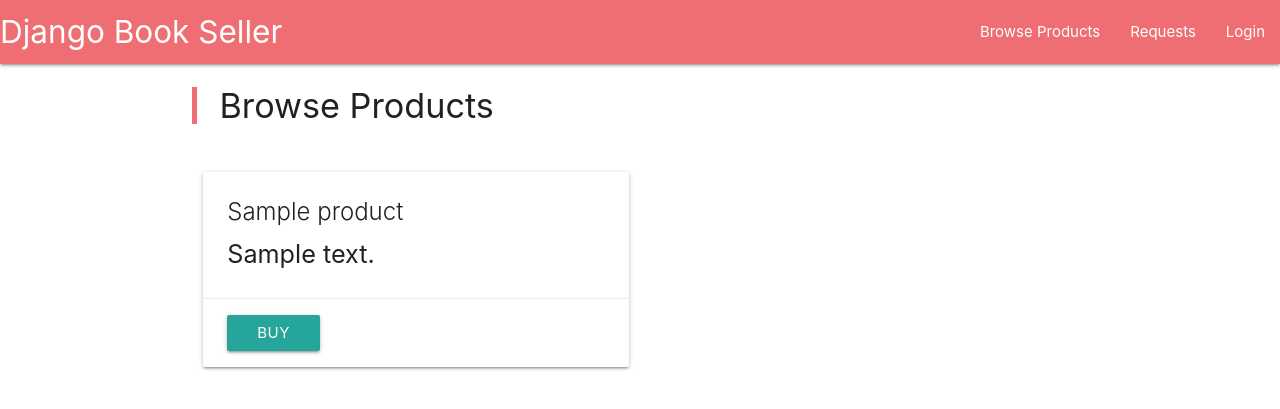
After one commit to jatinkatyal13/Quickr-Clone-Django, a Django app: page //browseProducts/ in a window 1280 px wide. The commit adds this page. Shown: the top 409 px of the page. Run offline with Django 3.2, Linux system fonts and the light colour scheme; tables that the repository leaves empty hold one stand-in row (values such as "Sample post"); some libraries are stand-ins or nearby versions.

Commit message:
products added

```diff
--- a/main/models.py
+++ b/main/models.py
@@ -10,6 +10,10 @@ class Product(models.Model):
 	date = models.DateField(default = timezone.now())
 	owner = models.ForeignKey(User, on_delete = models.CASCADE)
 
+class TradeRequest(models.Model):
+	product = models.ForeignKey(Product, on_delete = models.CASCADE)
+	receiver = models.ForeignKey(User, on_delete = models.CASCADE)
+
 class Traded(models.Model):
 	product = models.ForeignKey(Product, on_delete = models.CASCADE)
 	receiver = models.ForeignKey(User, on_delete = models.CASCADE)
--- /dev/null
+++ b/main/template/browseProduct.html
@@ -0,0 +1,30 @@
+{% extends 'base.html' %}
+
+{% block content %}
+
+	{% include 'navbar.html' %}
+
+	<div class="container">
+		<div class="row">
+			<blockquote> <h4> Browse Products </h4> </blockquote>
+		</div>
+		<div class="row">
+			{% for product in products %}
+				<div class="col s12 l6">
+					<div class="card">
+						<div class="card-content">
+							<span class="card-title"> {{ product.title }} </span>
+							<p class="flow-text">
+								{{ product.description }}
+							</p>
+						</div>
+						<div class="card-action">
+							<a href="{% url 'buy' id=product.id %}" class="btn waves-effect waves-light"> Buy </a>
+						</div>
+					</div>
+				</div>
+			{% endfor %}
+		</div>
+	</div>
+
+{% endblock %}
--- a/main/template/navbar.html
+++ b/main/template/navbar.html
@@ -9,8 +9,10 @@
 
 <nav>
 	<div class="nav-wrapper">
-		<a href="" class="brand-logo left" style="margin-right:20px">Django Book Seller</a>
+		<a href="{% url 'index' %}" class="brand-logo left" style="margin-right:20px">Django Book Seller</a>
 		<ul id="nav-mobile" class="right">
+			<li> <a href="{% url 'browse_products' %}"> Browse Products </a> </li>
+			<li> <a href="{% url 'requests' %}"> Requests </a> </li>
 			{% if user.is_authenticated %}
 				<script>
 					$(document).ready(function(){
@@ -18,7 +20,7 @@
 					})
 				</script>
 				<ul id="user-content" class="dropdown-content">
-					<li> <a href="#"> Add Product </a> </li>
+					<li> <a href="{% url 'add_product' %}"> Add Product </a> </li>
 					<li> <a href="{% url 'logout' %}"> Logout </a> </li>
 				</ul>
 				<li>
--- a/main/urls.py
+++ b/main/urls.py
@@ -4,4 +4,8 @@ from . import views
 urlpatterns = [
 	url(r'^$', views.index, name='index'),
 	url(r'^logout/?$', views.logout_view, name='logout'),
+	url(r'^addProduct/?$', views.addProduct, name='add_product'),
+	url(r'^browseProducts/?$', views.browseProducts, name='browse_products'),
+	url(r'^requests/?$', views.requests, name='requests'),
+	url(r'^buy/(?P<id>[0-9]+)?$', views.buy, name='buy'),
 ]
--- a/main/views.py
+++ b/main/views.py
@@ -4,6 +4,50 @@ from django.contrib.auth import authenticate, login, logout
 from django.contrib.auth.decorators import login_required
 
 from .forms import *
+from .models import *
+
+@login_required
+def requests(request):
+	req = TradeRequest.objects.filter(product__owner = request.user)
+
+	context = {
+		'request' : req
+	}
+	return render(request, 'requests.html', context)
+
+@login_required
+def buy(request, id):
+	TradeRequest.objects.create(product = Product.objects.get(id=id), receiver = request.user)
+	return HttpResponseRedirect('/browseProducts')
+
+def browseProducts(request):
+
+	products = Product.objects.all()[:10]
+
+	context = {
+		'products' : products
+	}
+	return render(request, 'browseProduct.html', context)
+
+@login_required
+def addProduct(request):
+	done = False
+	if request.method == "POST":
+		form = ProductForm(request.POST)
+		if form.is_valid():
+			obj = form.save(commit = False)
+			obj.owner = request.user
+			obj.save()
+			form = ProductForm()
+			done = True
+	else:
+		form = ProductForm()
+
+	context = {
+		'done' : done,
+		'form' : form
+	}
+	return render(request, 'addProduct.html', context)
 
 def index(request):
 	errors = list()
```
Also changed, not shown: main/forms.py (+9 -0 lines), main/template/addProduct.html (added, +51 -0 lines), 1 other file.
